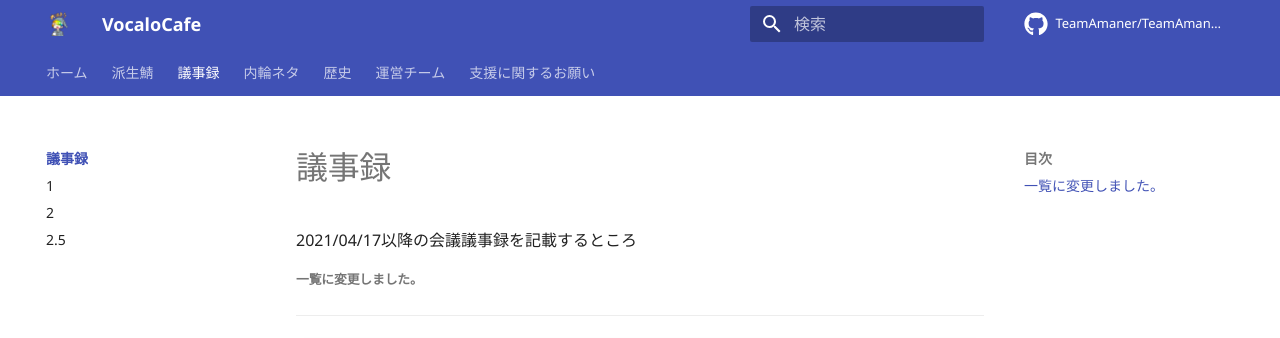
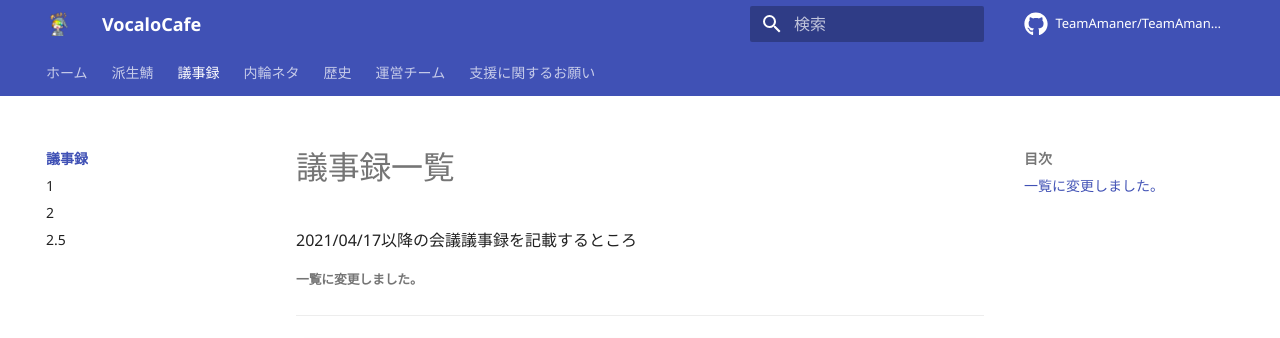
Before and after one commit to TeamAmaner/TeamAmaner.github.io, an MkDocs documentation site: the page built from docs/logs/index.md, in a window 1280 px wide. Shown: the top 338 px of the page. Built offline with MkDocs 1.6.1 and Material for MkDocs 9.7.7, drawn with Linux system fonts in a browser that asks for light colours; comment, search, counter and statistics services are not loaded.

Commit message:
[Change]: 議事録 -> 議事録一覧

```diff
--- a/docs/logs/index.md
+++ b/docs/logs/index.md
@@ -1,4 +1,4 @@
-# 議事録
+# 議事録一覧
 2021/04/17以降の会議議事録を記載するところ
 
 ##### 一覧に変更しました。
```
